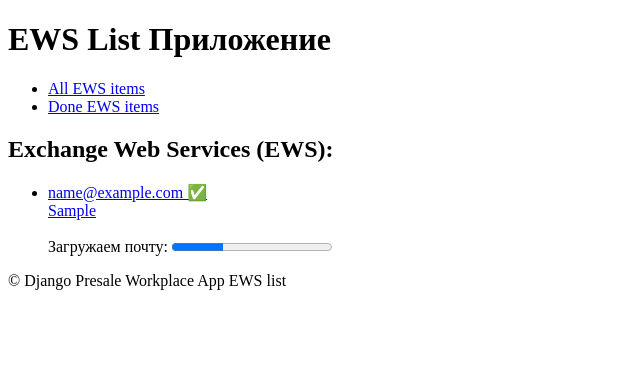
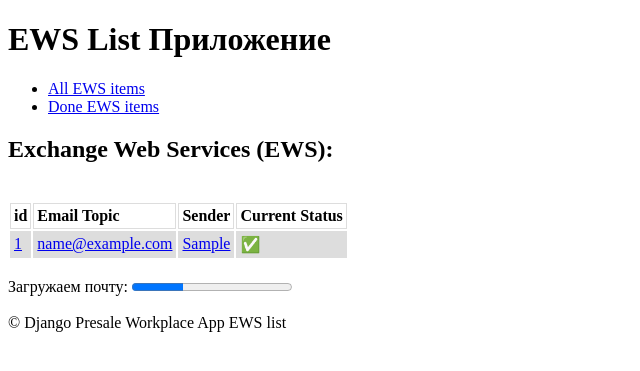
Before and after one commit to fletch4503/django-todo-project, a Django app: page /ews/ in a window 1280 px wide. Shown: the part 88-459 px from the top of the page, without its empty margins (0-640 px from the left). Run offline with Django 5.2, Linux system fonts and the light colour scheme; tables that the repository leaves empty hold one stand-in row (values such as "Sample post").

Commit message:
Add links in table view of ews app + minor changes in html templates

```diff
--- a/todo_manager/ews_list/templates/ews_list/components/ews_items_list.html
+++ b/todo_manager/ews_list/templates/ews_list/components/ews_items_list.html
@@ -1,17 +1,49 @@
+ <style>
+    table {
+<!--      font-family: arial, sans-serif;-->
+<!--      border-collapse: collapse;-->
+      width: 100%;
+    }
+
+    td, th {
+      border: 1px solid #dddddd;
+      text-align: left;
+      padding: 3px;
+    }
+    tr:nth-child(even) {
+      background-color: #dddddd;
+    }
+  </style>
+  <table>
+  <tr>
+    <th>id</th>
+    <th>Email Topic</th>
+    <th>Sender</th>
+    <th>Current Status</th>
+  </tr>
   <ul>
     {% for ews_item in object_list %}
-      <li>
-        <a href="{% url 'ews_list:detail' pk=ews_item.pk %}">
-          {{ ews_item.email_title }}
+      <tr>
+        <td>
+          <a href="{% url 'ews_list:detail' pk=ews_item.pk %}"> {{ ews_item.pk }} </a>
+        </td>
+        <td>
+          <a href="{% url 'ews_list:detail' pk=ews_item.pk %}"> {{ ews_item.email_title }} </a>
+        </td>
+        <td>
+          <a href="{% url 'ews_list:detail' pk=ews_item.pk %}"> {{ ews_item.sender }} </a>
+        </td>
+        <td>
            {% if ews_item.done %}
             ✅
           {% else %}
             ❌
-          {% endif %} <br />
-          {{ ews_item.sender }}
-        </a>
-      </li>
-    {% endfor %} <br />
-    <label for="file">Загружаем почту:</label>
-    <progress id="file" value="32" max="100"> 32% </progress>
+          {% endif %} <br>
+        </td>
+      </tr>
+    {% endfor %} <br>
   </ul>
+ </table> <br>
+ <label for="file">Загружаем почту:</label>
+ <progress id="file" value="32" max="100"> 32% </progress>
+ <br> <br />
--- a/todo_manager/ews_list/templates/ews_list/ewsitem_detail.html
+++ b/todo_manager/ews_list/templates/ews_list/ewsitem_detail.html
@@ -11,4 +11,5 @@
     <div>Sender: <strong>{{ object.sender }}</strong></div>
     <div>Done: <strong>{{ object.done }}</strong></div>
   </div>
+  <br>
 {% endblock body %}
--- a/todo_manager/todo_list/templates/todo_list/components/todo_items_list.html
+++ b/todo_manager/todo_list/templates/todo_list/components/todo_items_list.html
@@ -39,4 +39,4 @@
       </tr>
     {% endfor %}
   </ul>
- </table>
+ </table> <br>
--- a/todo_manager/todo_list/templates/todo_list/todoitem_detail.html
+++ b/todo_manager/todo_list/templates/todo_list/todoitem_detail.html
@@ -10,4 +10,5 @@
     <div>Title: <strong>{{ object.title }}</strong></div>
     <div>Done: <strong>{{ object.done }}</strong></div>
   </div>
+  <br>
 {% endblock body %}
```
